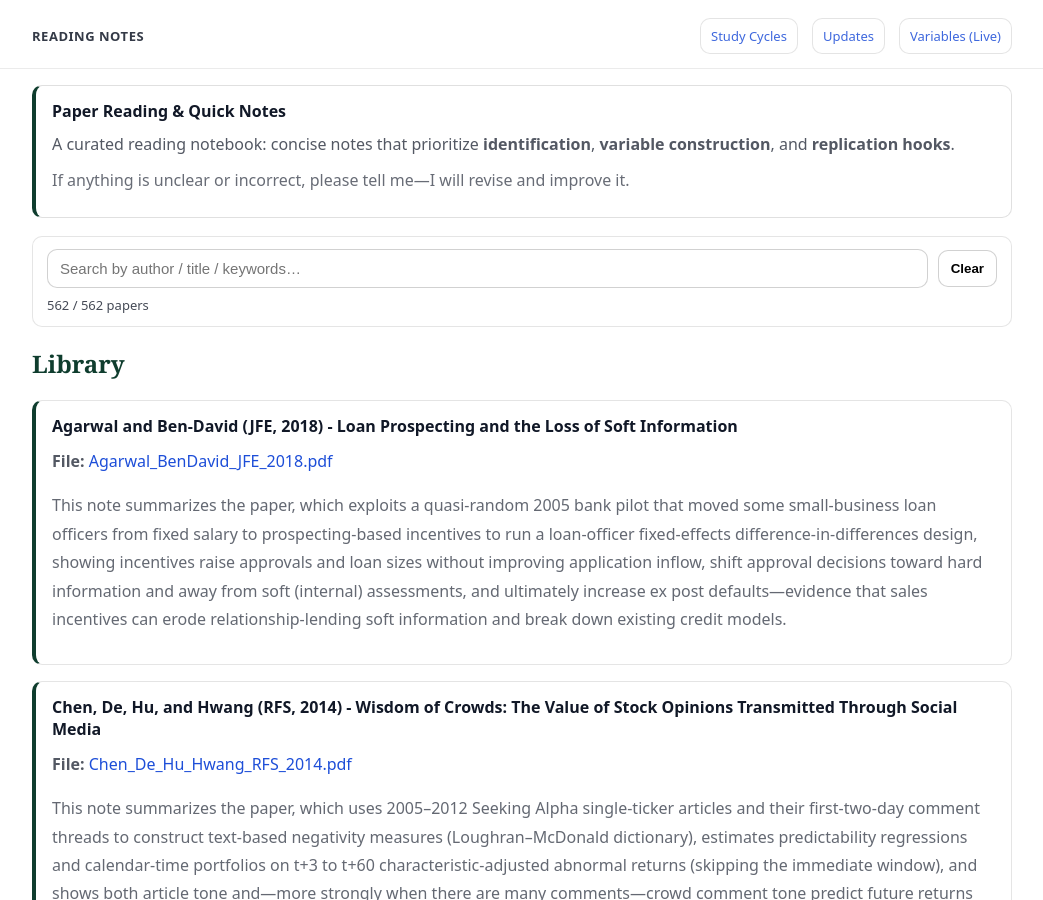
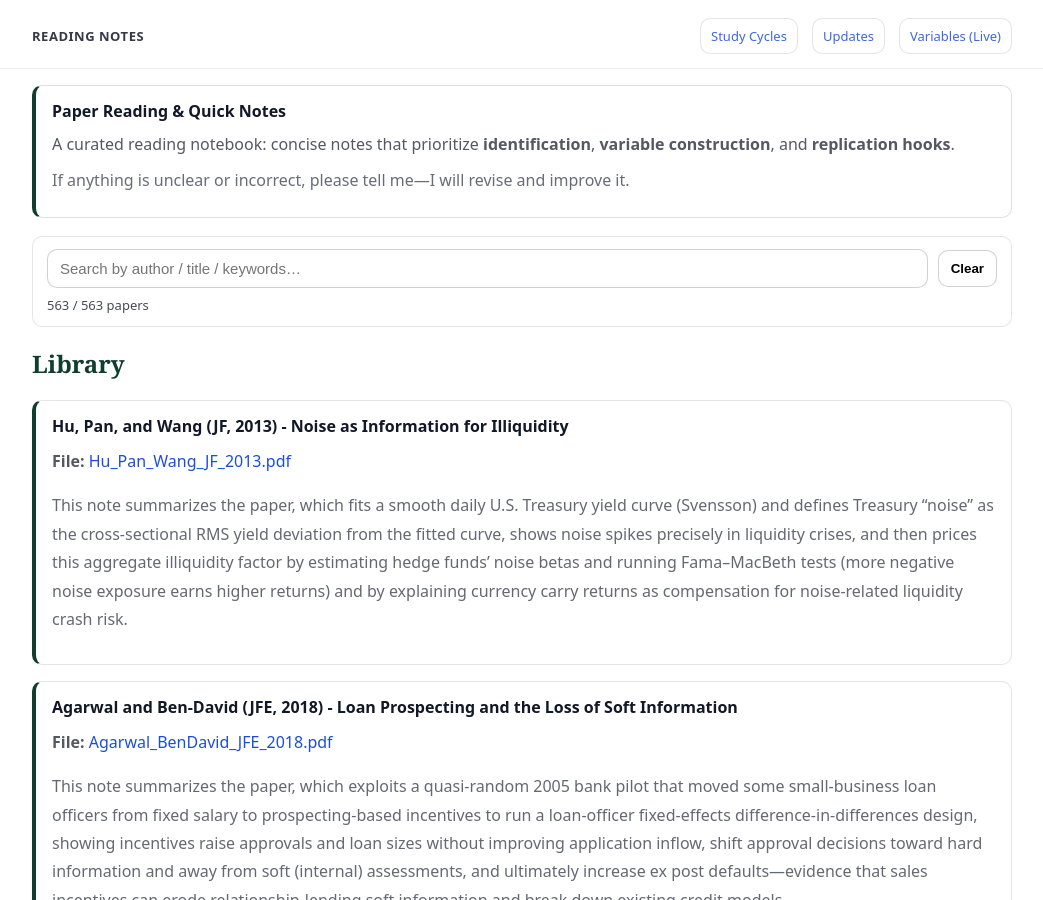
Before and after one commit to yaxinzn/study-archive, a Jekyll site: the page built from reading/index.md, in a window 1280 px wide and 900 px high. Shown: the whole window, without its empty margins (118-1161 px from the left). Built offline with Jekyll 4.4.1, drawn with Linux system fonts in a browser that asks for light colours.

Commit message:
Reading: add/update Hu_Pan_Wang_JF_2013.pdf

```diff
--- a/_data/reading.yml
+++ b/_data/reading.yml
@@ -1,3 +1,7 @@
+- title: "Hu, Pan, and Wang (JF, 2013) - Noise as Information for Illiquidity"
+  file: "Hu_Pan_Wang_JF_2013.pdf"
+  desc: "This note summarizes the paper, which fits a smooth daily U.S. Treasury yield curve (Svensson) and defines Treasury “noise” as the cross-sectional RMS yield deviation from the fitted curve, shows noise spikes precisely in liquidity crises, and then prices this aggregate illiquidity factor by estimating hedge funds’ noise betas and running Fama–MacBeth tests (more negative noise exposure earns higher returns) and by explaining currency carry returns as compensation for noise-related liquidity crash risk."
+
 - title: "Agarwal and Ben-David (JFE, 2018) - Loan Prospecting and the Loss of Soft Information"
   file: "Agarwal_BenDavid_JFE_2018.pdf"
   desc: "This note summarizes the paper, which exploits a quasi-random 2005 bank pilot that moved some small-business loan officers from fixed salary to prospecting-based incentives to run a loan-officer fixed-effects difference-in-differences design, showing incentives raise approvals and loan sizes without improving application inflow, shift approval decisions toward hard information and away from soft (internal) assessments, and ultimately increase ex post defaults—evidence that sales incentives can erode relationship-lending soft information and break down existing credit models."
```
Also changed, not shown: 1 other file.
